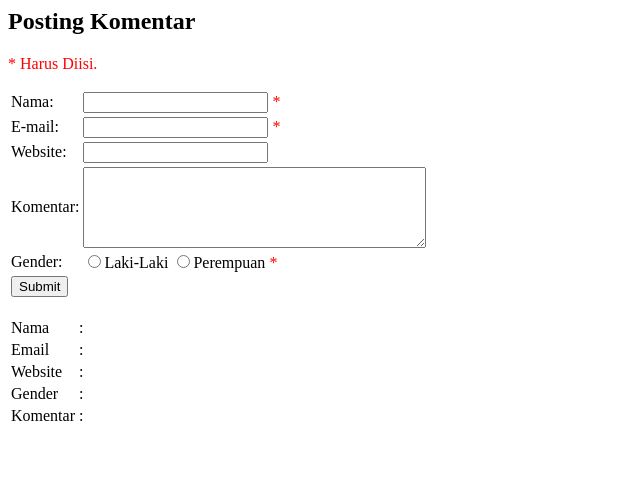
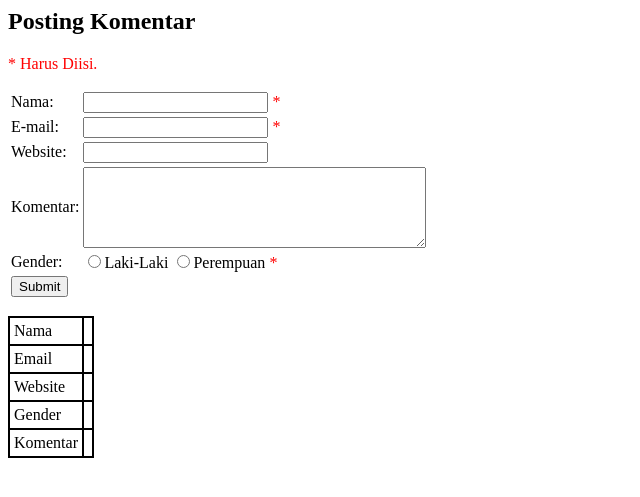
Before and after one commit to farid-391/Praktikum-PWD, a PHP site: page /validasi.php in a window 1280 px wide. Shown: the top 497 px of the page, without its empty margins (0-640 px from the left). Run offline with PHP 8.4, Linux system fonts and the light colour scheme.

Commit message:
Update Validation

```diff
--- a/validation/validasi.php
+++ b/validation/validasi.php
@@ -2,6 +2,15 @@
  <head>
  <style>
  .error {color: #FF0000;}
+ .table {
+    border : 1pt solid black;
+    border-spacing: 0px;
+ }
+ .row td{
+    border : 0.8pt solid black;
+    padding: 4px;
+ }
+
 </style>
  </head>
 
@@ -102,30 +111,25 @@
  </table>
  </form>
 
-<table style="border: 1pt">
-    <tr>
+<table class="table">
+    <tr class="row">
         <td>Nama</td>
-        <td>:</td>
         <td> <?php echo $nama;?> </td>
     </tr>
-    <tr>
+    <tr class="row">
         <td>Email</td>
-        <td>:</td>
         <td> <?php echo $email;?></td>
     </tr>
-    <tr>
+    <tr class="row">
         <td>Website</td>
-        <td>:</td>
         <td><?php echo $website;?></td>
     </tr>
-    <tr>
+    <tr class="row">
         <td>Gender</td>
-        <td>:</td>
         <td><?php echo $gender;?></td>
     </tr>
-    <tr>
+    <tr class="row">
         <td>Komentar</td>
-        <td>:</td>
         <td><?php echo $comment;?></td>
     </tr>
 </table>
```
